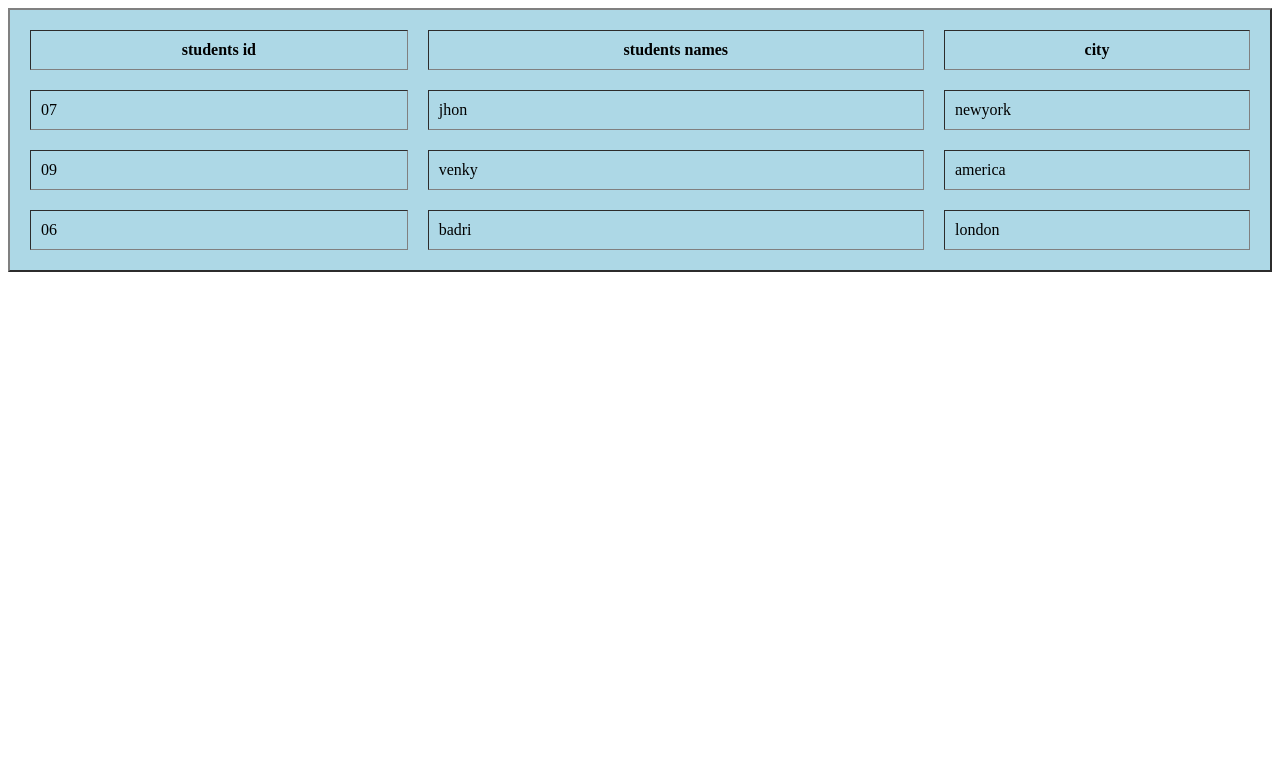
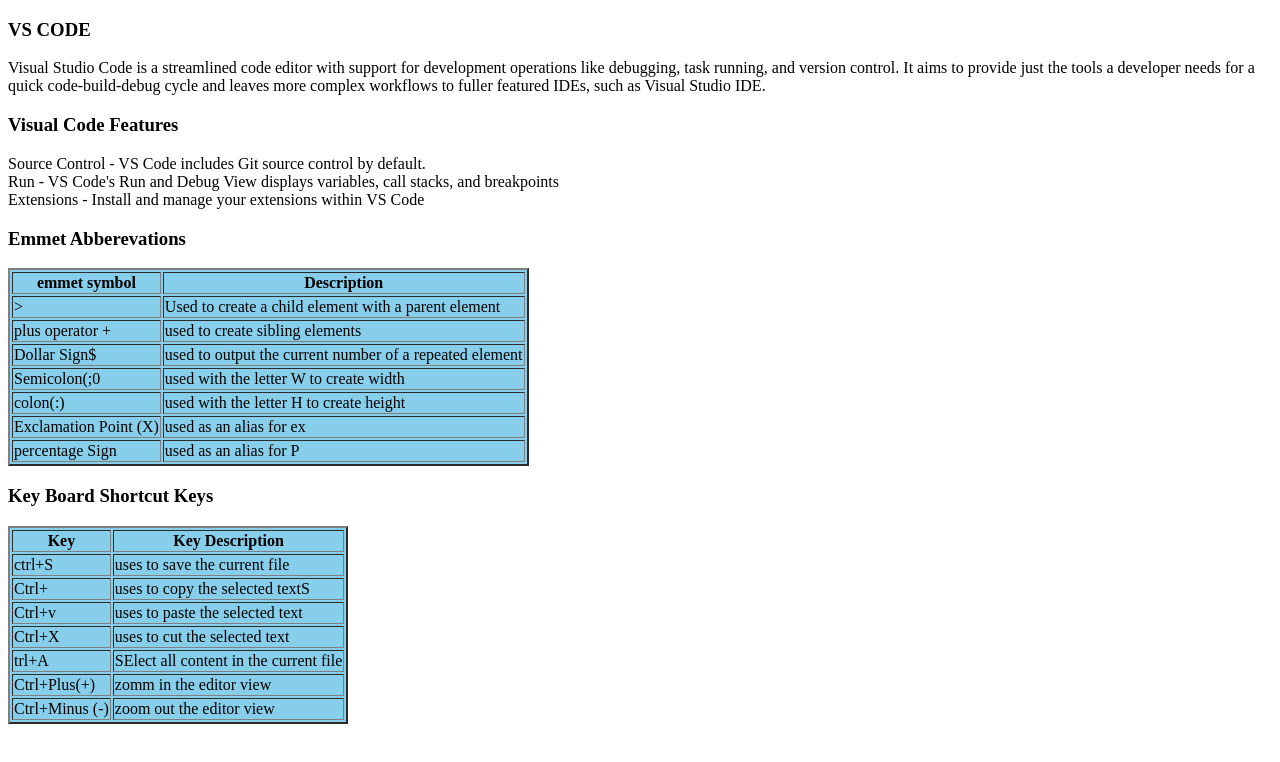
Before and after one commit to venkateshnakka96/31r, a plain HTML site: page index.html in a window 1280 px wide. Drawn offline with Linux system fonts and the light colour scheme.

Commit message:
Add files via upload

```diff
--- a/index.html
+++ b/index.html
@@ -1,26 +1,104 @@
-<DOCTYPE html>
-<html>
+<!DOCTYPE html>
+<html lang="en">
 <head>
-<tile></title>
+    <meta charset="UTF-8">
+    <meta name="viewport" content="width=device-width, initial-scale=1.0">
+    <title>Document</title>
+</head>
+<body>
 
-<body>
-<table border="2" cellpadding="10px" cellspacing="20px" width="100%px" height="10%px" bgcolor="lightblue">
+</body>
+</html>
+    <h3>VS CODE</h3></h1>
+    <p>Visual Studio Code is a streamlined code editor with support for development operations like debugging, task running, and version control. It aims to provide just the tools a developer needs for a quick code-build-debug cycle and leaves more complex workflows to fuller featured IDEs, such as Visual Studio IDE.</p>
+<h3>Visual Code Features</h3>
+<p>Source Control - VS Code includes Git source control by default.<br>
+    Run - VS Code's Run and Debug View displays variables, call stacks, and breakpoints<br>
+    Extensions - Install and manage your extensions within VS Code</p>
+    <h3>Emmet Abberevations</h3>
+    <table border="2" bgcolor=" skyblue">
+        <tr>
+            <th>emmet symbol </th>
+                  <th>Description</th>
+                  </tr>
+                  <td>></td>
+                  <td>Used to create a child element with a parent element</td>
+                </tr>
+            <td>plus operator +</td>
+            <td>used to create sibling elements</td
+        </tr>
+        <tr>
+            <td>Dollar Sign$</td>
+        <td>used to output the current number of a repeated element</td>
+    </tr>
+    <tr>
+        <td>Semicolon(;0</td>
+        <td>used with the letter W to create width</td>
+        <tr>
+            <td>colon(:)</td>
+            <td>used with the letter H to create height </td>
+
+
+    </tr>
+    <tr>
+        <td>Exclamation Point (X)</td>
+        <td>used as an alias for ex</td>
+    </tr>
+    <tr>
+        <td>percentage Sign</td>
+        <td>used as an alias for P</td>
+
+    </tr>
+</table>
+<h3>Key Board Shortcut Keys</h3>
+
+<table border="2" bgcolor="skyblue">
+    <tr>
+        <th>Key </th>
+        <th>Key Description </th>
+    </tr>
+    <tr>
+       <td>ctrl+S</td>
+       <td> uses to save the current file</td>
+
+    </tr>
+    <tr>
+        <td>Ctrl+</td>
+        <td>uses to copy the selected textS</td>
+
+    </tr>
+    <tr>
+        <td>Ctrl+v</td>
+        <td>
+            uses to paste the selected text
+        </td>
+
+    </tr>
 <tr>
-<th>students id</th>
-<th>students names</th>
-<th>city</th>
+
+    <td>Ctrl+X</td>
+    <td>uses to cut the selected text</td>
+
+
 </tr>
 <tr>
-<td >07</td>
-<td>jhon</td>
-<td>newyork</td>
+
+
+    <td>trl+A</td>
+    <td>SElect all content in the current file</td>
 </tr>
 <tr>
-<td>09</td>
-<td>venky</td>
-<td>america</td>
+
+
+    <td>Ctrl+Plus(+)</td>
+    <td>zomm in the editor view</td>
 </tr>
+
 <tr>
-<td>06</td>
-<td>badri</td>
-<td>london</td>
+
+
+
+    <td>Ctrl+Minus (-)</td>
+        <td>zoom out the editor view</td>
+</tr>
+</table>
```
